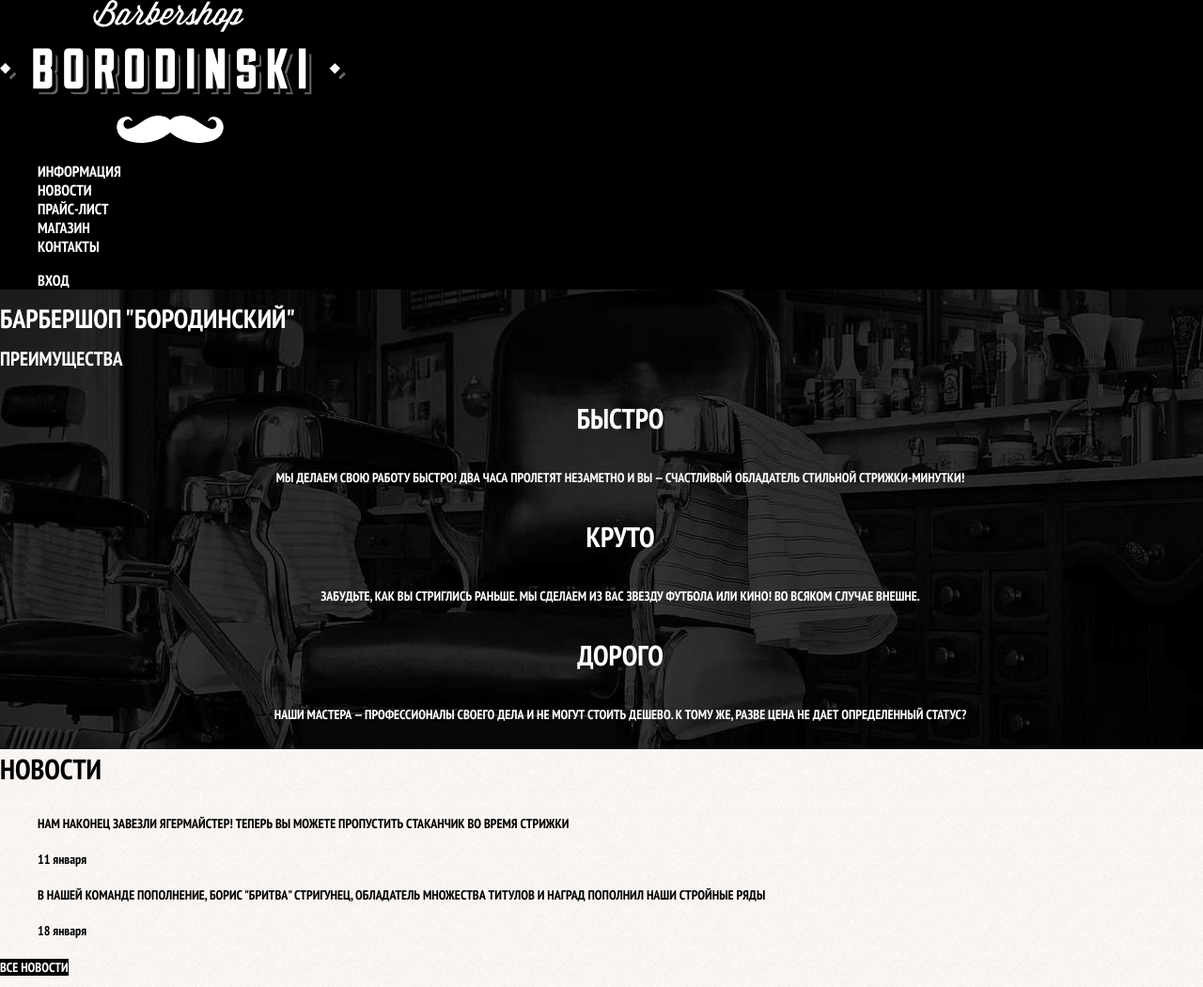
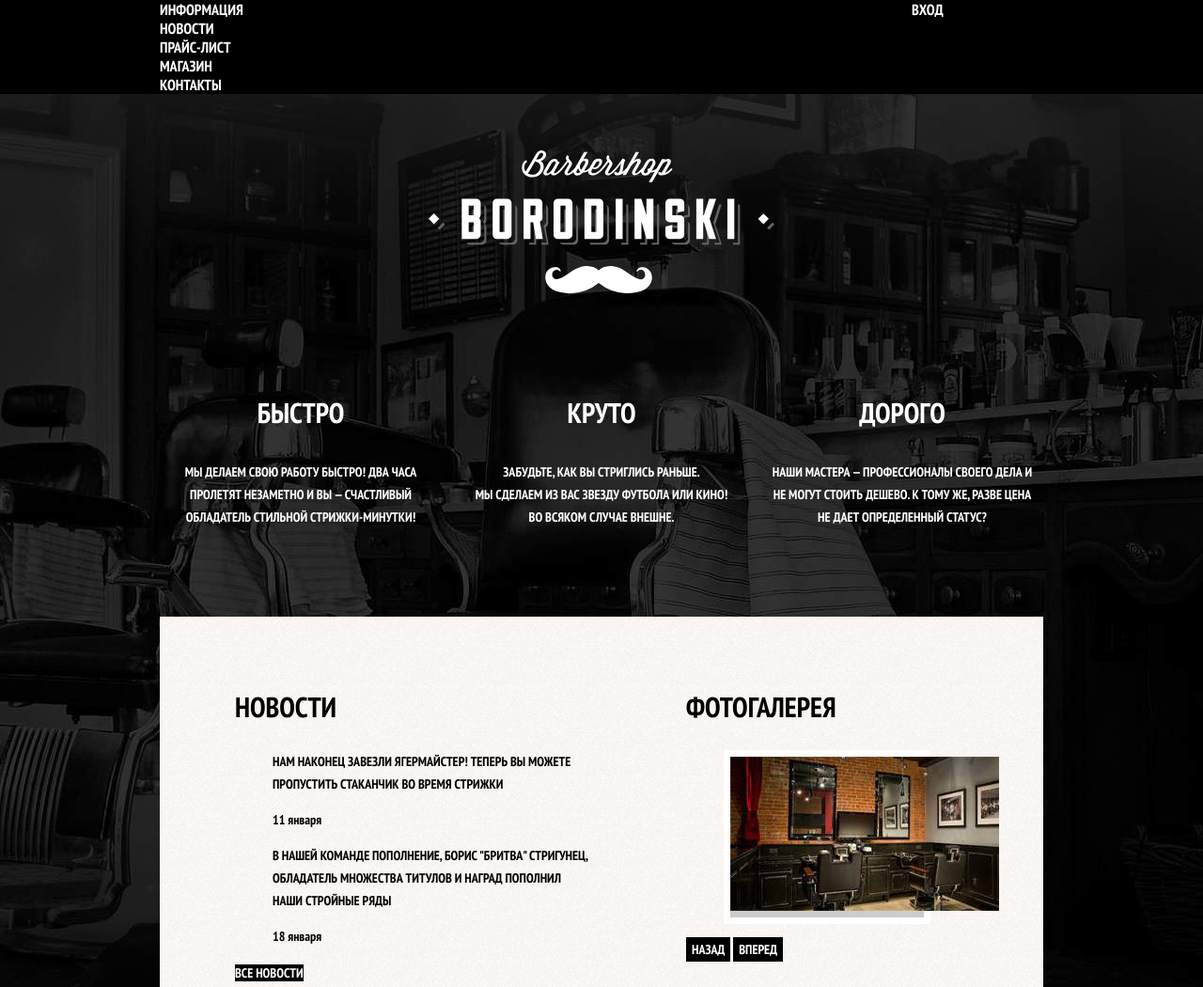
Before and after one commit to hypno-spira/barbershop-project, a plain HTML site: page index.html in a window 1280 px wide. Shown: the top 1050 px of the page at 94% size. Drawn offline with Linux system fonts and the light colour scheme.

Commit message:
add flex

```diff
--- a/css/style.css
+++ b/css/style.css
@@ -19,6 +19,17 @@ body {
 
 a {
 	text-decoration: none;
+}
+
+.visually-hidden {
+	position: absolute;
+	width: 1px;
+	height: 1px;
+	margin: -1px;
+	border: 0;
+	padding: 0;
+	clip: rect(0 0 0 0);
+	overflow: hidden;
 }
 
 .main-navigation {
@@ -190,3 +201,151 @@ a {
 .restore:focus {
 	text-decoration: none;
 }
+
+
+
+/* сеточные стили */
+
+html, body {
+	min-width: 1122px;
+	min-height: 1750px;
+}
+
+.main-header {
+	margin-bottom: 75px; /* внешний отступ от логотипа до преимуществ */
+
+	/* временно для сетки */
+	min-height: 285px;
+}
+
+.main-navigation {
+	display: flex;
+	flex-direction: column;
+	align-items: center;
+
+	/* временно для сетки */
+	min-height: 285px;
+	background-color: transparent;
+}
+
+.main-header-logo {
+	order: 2;
+	width: 368px;
+	height: 153px;
+}
+
+.site-navigation {
+	width: 620px;
+	margin: 0;
+	padding: 0;
+
+	/* временно для сетки */
+	min-height: 70px;
+}
+
+.user-navigation {
+	width: 140px;
+	margin: 0;
+	padding: 0;
+
+	/* временно для сетки */
+	min-height: 70px;
+}
+
+.main-navigation-wrapper {
+	width: 100%;
+	margin-bottom: 60px;
+
+	background-color: #000000;
+
+	/* временно для сетки */
+	min-height: 70px;
+}
+
+.container {
+	width: 940px;
+	margin: 0 auto;
+	padding: 0 10px;
+}
+
+.main-navigation-wrapper .container {
+	display: flex;
+	justify-content: space-between;
+}
+
+.feature-list {
+	display: flex;
+	justify-content: space-between;
+	margin: 0;
+	padding: 0;
+
+	/* временно для сетки */
+	min-height: 170px;
+}
+
+.feature-item {
+	width: 300px;
+
+	/* временно для сетки */
+	min-height: 170px;
+}
+
+.features {
+	margin-bottom: 80px;
+}
+
+.index-columns {
+	display: flex;
+	justify-content: space-between;
+	padding: 50px 80px;
+	margin-bottom: 35px;
+
+	/* временно для сетки */
+
+}
+
+.news {
+	width: 380px;
+	/* временно для сетки */
+	min-height: 315px;
+}
+
+.gallery {
+	width: 300px;
+	/* временно для сетки */
+	min-height: 315px;
+}
+
+.main-footer {
+	padding: 60px 0;
+	margin-top: 65px;
+	/* временно для сетки */
+	min-height: 180px;
+}
+
+.main-footer .container {
+	display: flex;
+}
+
+.footer-contacts {
+	width: 320px;
+	margin: 0;
+	margin-right: 80px;
+	/* временно для сетки */
+	min-height: 100px;
+}
+
+.footer-social {
+	width: 145px;
+	/* временно для сетки */
+	min-height: 100px;
+}
+
+.footer-copyright {
+	width: 150px;
+	margin: 0;
+	margin-left: auto;
+
+	/* временно для сетки */
+	min-height: 100px;
+}
--- a/index.html
+++ b/index.html
@@ -8,11 +8,13 @@
     <link href="css/style.css" rel="stylesheet">
   </head>
   <body>
-    <header>
+    <header class="main-header">
     	<nav class="main-navigation">
-    		<a href="">
+    		<a class="main-header-logo" href="">
     			<img src="img/index-logo.svg" width="368" alt="Логотип барбершопа Бородинский">
     		</a>
+            <div class="main-navigation-wrapper">
+                <div class="container">
             		<ul class="site-navigation">
             			<li><a href="info.html">Информация</a></li>
             			<li><a href="news.html">Новости</a></li>
@@ -25,9 +27,12 @@
             				<a class="login-link" href="login.html">Вход</a>
             			</li>
             		</ul>
+                </div>
+            </div>
     	</nav>
     </header>
-    <main>
+
+    <main class="container">
     	<h1 class="visually-hidden">Барбершоп "Бородинский"</h1>
     	<section class="features">
     		<h2 class="visually-hidden">Преимущества</h2>
@@ -38,11 +43,11 @@
         		</li>
         		<li class="feature-item">
         			<h3>Круто</h3>
-    			<p>Забудьте, как вы стриглись раньше. Мы сделаем из вас звезду футбола или кино! Во всяком случае внешне.</p>
+        			<p>Забудьте, как вы стриглись раньше.<br>Мы сделаем из вас звезду футбола или кино!<br>Во всяком случае внешне.</p>
         		</li>
         		<li class="feature-item">
         			<h3>Дорого</h3>
-    			<p>Наши мастера &#8212; профессионалы своего дела и не могут стоить дешево. К тому же, разве цена не дает определенный статус?</p>
+        			<p>Наши мастера &#8212; профессионалы своего дела и<br>не могут стоить дешево. К тому же, разве цена<br>не дает определенный статус?</p>
         		</li>
     	    </ul>
     	</section>
@@ -118,7 +123,9 @@
         </div>
 
     </main>
+
     <footer class="main-footer">
+        <div class="container">
         	<p class="footer-contacts">
         		Барбершоп "Бородинский"<br>
         		Адрес: г. Санкт-Петербург, Б.Конюшенная, д.19/8<br>
@@ -143,6 +150,7 @@
     		<b>Разработано</b>
     		<a class="button" href="https://htmlacademy.ru/">HTML Academy</a>
     	   </p>
+        </div>
     </footer>
 
     <!-- модальные части помещаются после футера-->
```
Lines whose indentation alone changed are shown as unchanged.
